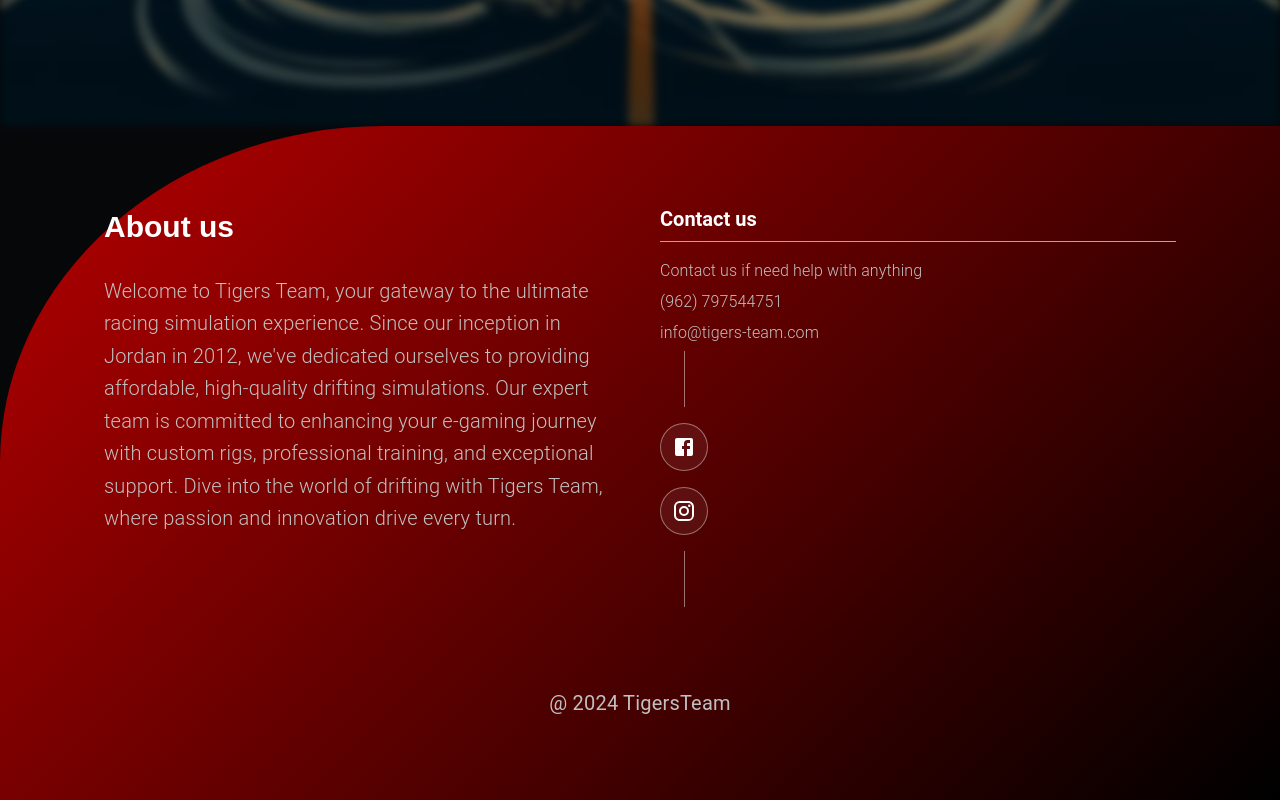
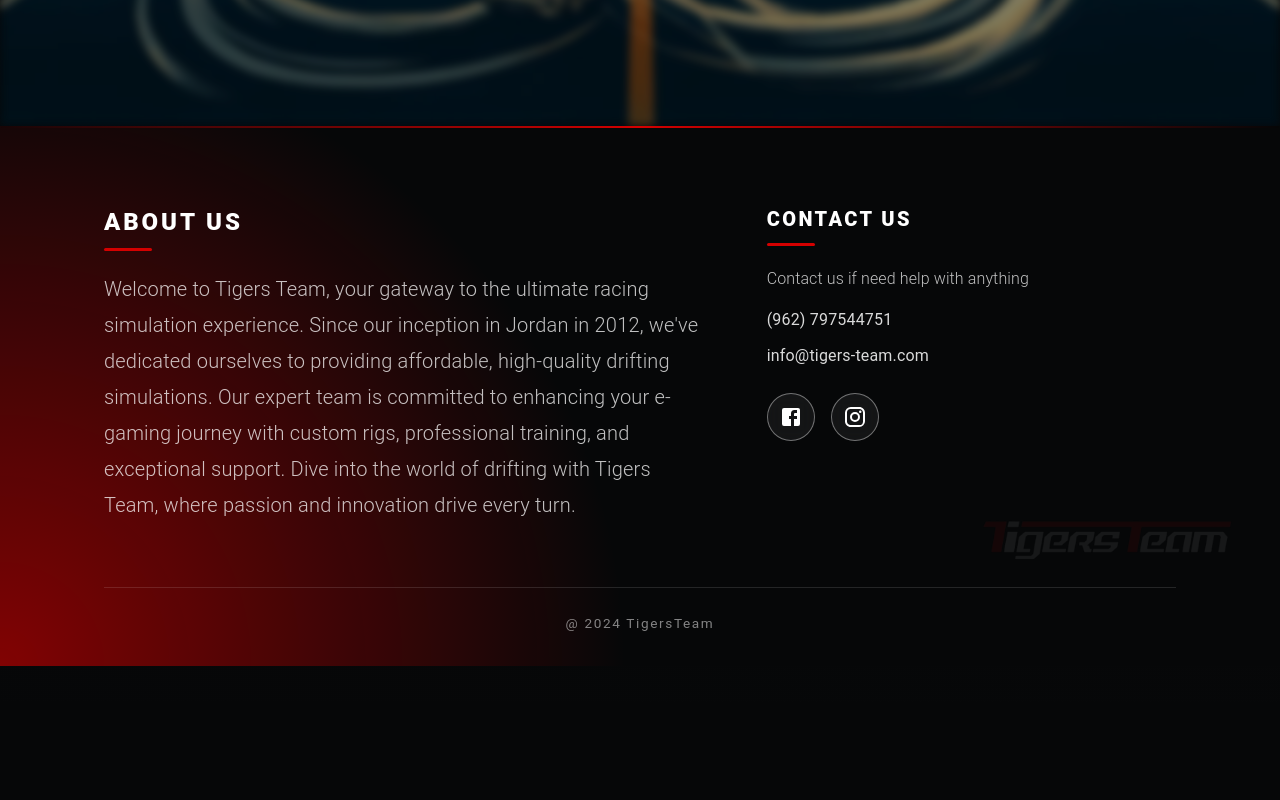
Before and after one commit to mariam-180/Tiger-Team, a React (Create React App) app: page /login-required in a window 1280 px wide. Shown: the part 674-1474 px from the top of the page. After the commit the page ends 1376 px from the top, so only its background shows below. Built offline with nearby package versions, Linux system fonts and the light colour scheme; no server answers.

Commit message:
remove dropdown , update footer

```diff
--- a/src/examples/footer/index.js
+++ b/src/examples/footer/index.js
@@ -1,38 +1,130 @@
 import React from 'react';
-import { Box, Container, Grid, Typography, Divider } from '@mui/material';
+import { Box, Container, Grid, Typography } from '@mui/material';
+import { styled, keyframes } from '@mui/material/styles';
 import SocialMediaIcons from 'examples/socialMediaIcons';
+import logoIMG from 'assets/images/logos/logo.png';
+
+const EASING = 'cubic-bezier(0.22, 1, 0.36, 1)';
+const HOVER_QUERY = '@media (hover: hover)';
+const REDUCED_MOTION_QUERY = '@media (prefers-reduced-motion: reduce)';
+
+const growLine = keyframes`
+  from { transform: scaleX(0); }
+  to { transform: scaleX(1); }
+`;
+
+const Root = styled(Box)(({ theme }) => ({
+  position: 'relative',
+  overflow: 'hidden',
+  boxSizing: 'border-box',
+  padding: theme.spacing(10, 10, 4),
+  color: 'rgba(255, 255, 255, 0.75)',
+  background: `
+    radial-gradient(circle at 0% 100%, rgba(212, 0, 0, 0.60), transparent 45%),
+    #060708
+  `,
+  [theme.breakpoints.down('md')]: {
+    padding: theme.spacing(8, 4, 3),
+  },
+  [theme.breakpoints.down('sm')]: {
+    padding: theme.spacing(6, 2.5, 3),
+  },
+  '&::before': {
+    content: '""',
+    position: 'absolute',
+    top: 0,
+    left: 0,
+    width: '100%',
+    height: '2px',
+    background: 'linear-gradient(90deg, transparent, #d40000, transparent)',
+    transformOrigin: 'center',
+    animation: `${growLine} 1.4s ${EASING} both`,
+  },
+  [REDUCED_MOTION_QUERY]: {
+    '&::before': {
+      animation: 'none',
+    },
+  },
+}));
+
+const Watermark = styled('img')(({ theme }) => ({
+  position: 'absolute',
+  right: theme.spacing(4),
+  bottom: theme.spacing(2),
+  width: 'clamp(140px, 22vw, 340px)',
+  opacity: 0.07,
+  pointerEvents: 'none',
+  userSelect: 'none',
+}));
+
+const Heading = styled(Typography)(({ theme }) => ({
+  position: 'relative',
+  paddingBottom: theme.spacing(1.5),
+  marginBottom: theme.spacing(2.5),
+  fontWeight: 800,
+  letterSpacing: '0.12em',
+  textTransform: 'uppercase',
+  color: '#ffffff',
+  '&::after': {
+    content: '""',
+    position: 'absolute',
+    bottom: 0,
+    left: 0,
+    width: '48px',
+    height: '3px',
+    borderRadius: '2px',
+    backgroundColor: '#d40000',
+  },
+}));
+
+const ContactLink = styled('a')(({ theme }) => ({
+  display: 'block',
+  width: 'fit-content',
+  marginBottom: theme.spacing(1.25),
+  fontSize: '1rem',
+  color: 'rgba(255, 255, 255, 0.85)',
+  textDecoration: 'none',
+  transition: `color 0.3s ease, transform 0.4s ${EASING}`,
+  [HOVER_QUERY]: {
+    '&:hover': {
+      color: '#ffffff',
+      transform: 'translateX(6px)',
+    },
+  },
+}));
+
+const SocialRow = styled(Box)(({ theme }) => ({
+  marginTop: theme.spacing(3),
+}));
+
+const Copyright = styled(Box)(({ theme }) => ({
+  position: 'relative',
+  marginTop: theme.spacing(8),
+  paddingTop: theme.spacing(3),
+  textAlign: 'center',
+  fontSize: '0.85rem',
+  letterSpacing: '0.12em',
+  color: 'rgba(255, 255, 255, 0.5)',
+  borderTop: '1px solid rgba(255, 255, 255, 0.12)',
+  [theme.breakpoints.down('sm')]: {
+    marginTop: theme.spacing(5),
+  },
+}));
 
 const Footer = () => {
   return (
-    <Box
-      px={{ xs: 6, sm: 10 }}
-      py={{ xs: 6, sm: 10 }}
-      color="#C0C0C0"
-      sx={{
-        backgroundImage: 'linear-gradient(135deg, #A50000 10%, black 100%)',
-        backgroundSize: 'cover',
-        borderTopLeftRadius: '30% 50%',
-      }}
-    >
-      <Container maxWidth="lg">
-        <Grid container spacing={5}>
-          <Grid item xs={12} sm={6}>
+    <Root>
+      <Watermark src={logoIMG} alt="" aria-hidden="true" />
+      <Container maxWidth="lg" sx={{ position: 'relative' }}>
+        <Grid container spacing={{ xs: 5, md: 8 }}>
+          <Grid item xs={12} md={7}>
+            <Heading variant="h4" component="h3">
+              About us
+            </Heading>
             <Typography
-              variant="h3"
-              gutterBottom
-              fontWeight="bold"
-              color="#FFFFFF"
+              variant="subtitle1"
+              sx={{ maxWidth: '640px', lineHeight: 1.8 }}
             >
-              About us
-            </Typography>
-            <Divider
-              style={{
-                backgroundColor: '#C0C0C0',
-                width: 'fit-content',
-                marginBottom: '16px',
-              }}
-            />
-            <Typography variant="subtitle1" gutterBottom>
               Welcome to Tigers Team, your gateway to the ultimate racing
               simulation experience. Since our inception in Jordan in 2012,
               we&apos;ve dedicated ourselves to providing affordable,
@@ -42,35 +134,34 @@ const Footer = () => {
               with Tigers Team, where passion and innovation drive every turn.
             </Typography>
           </Grid>
-          <Grid item xs={12} sm={6}>
-            <Typography
-              variant="h5"
-              gutterBottom
-              fontWeight="bold"
-              color="#FFFFFF"
-            >
+          <Grid item xs={12} md={5}>
+            <Heading variant="h5" component="h3">
               Contact us
-            </Typography>
-            <Divider
-              style={{ backgroundColor: '#C0C0C0', marginBottom: '16px' }}
-            />
-            <Typography variant="subtitle2" gutterBottom>
+            </Heading>
+            <Typography variant="subtitle2" gutterBottom sx={{ mb: 2 }}>
               Contact us if need help with anything
             </Typography>
-            <Typography variant="subtitle2" gutterBottom>
-              (962) 797544751
-            </Typography>
-            <Typography variant="subtitle2" gutterBottom>
+            <ContactLink href="tel:+962797544751">(962) 797544751</ContactLink>
+            <ContactLink href="mailto:info@tigers-team.com">
               info@tigers-team.com
-            </Typography>
-            <SocialMediaIcons />
+            </ContactLink>
+            <SocialRow>
+              <SocialMediaIcons
+                sx={{
+                  flexDirection: 'row',
+                  alignItems: 'center',
+                  gap: 2,
+                  '&::before, &::after': {
+                    display: 'none',
+                  },
+                }}
+              />
+            </SocialRow>
           </Grid>
         </Grid>
-        <Box textAlign="center" pt={{ xs: 5, sm: 10 }} pb={{ xs: 5, sm: 0 }}>
-          @ 2024 TigersTeam
-        </Box>
+        <Copyright>@ {new Date().getFullYear()} TigersTeam</Copyright>
       </Container>
-    </Box>
+    </Root>
   );
 };
 
--- a/src/examples/navbars/DefaultNavbar/DefaultNavbarDropdown.js
+++ b/src/examples/navbars/DefaultNavbar/DefaultNavbarDropdown.js
@@ -119,6 +119,7 @@ function DefaultNavbarDropdown({
         >
           {name}
         </ActiveTypography>
+        {collapse && (
           <ThisTypography
             variant="body2"
             color={light ? 'white' : 'dark'}
@@ -129,6 +130,7 @@ function DefaultNavbarDropdown({
               sx={{ verticalAlign: 'middle' }}
             />
           </ThisTypography>
+        )}
       </ActiveBox>
       {children && (
         <Collapse in={Boolean(collapseStatus)} timeout={400} unmountOnExit>
```
Lines whose indentation alone changed are shown as unchanged.
